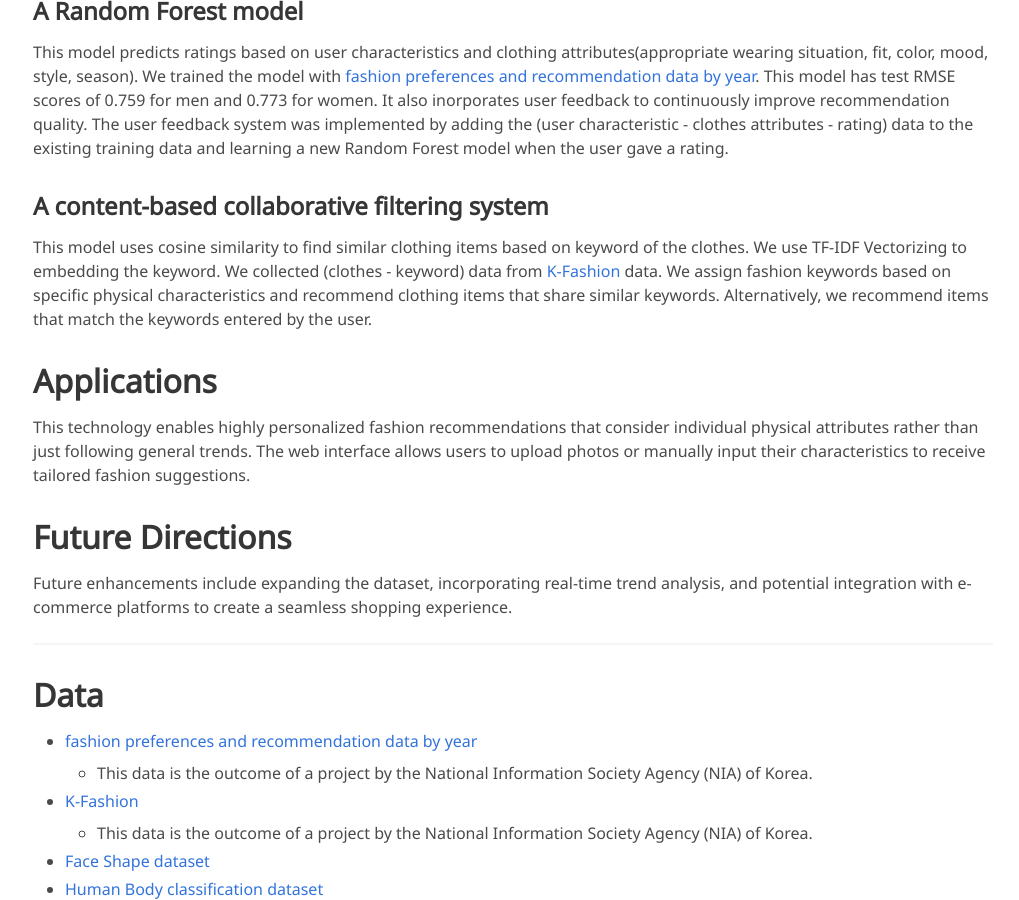
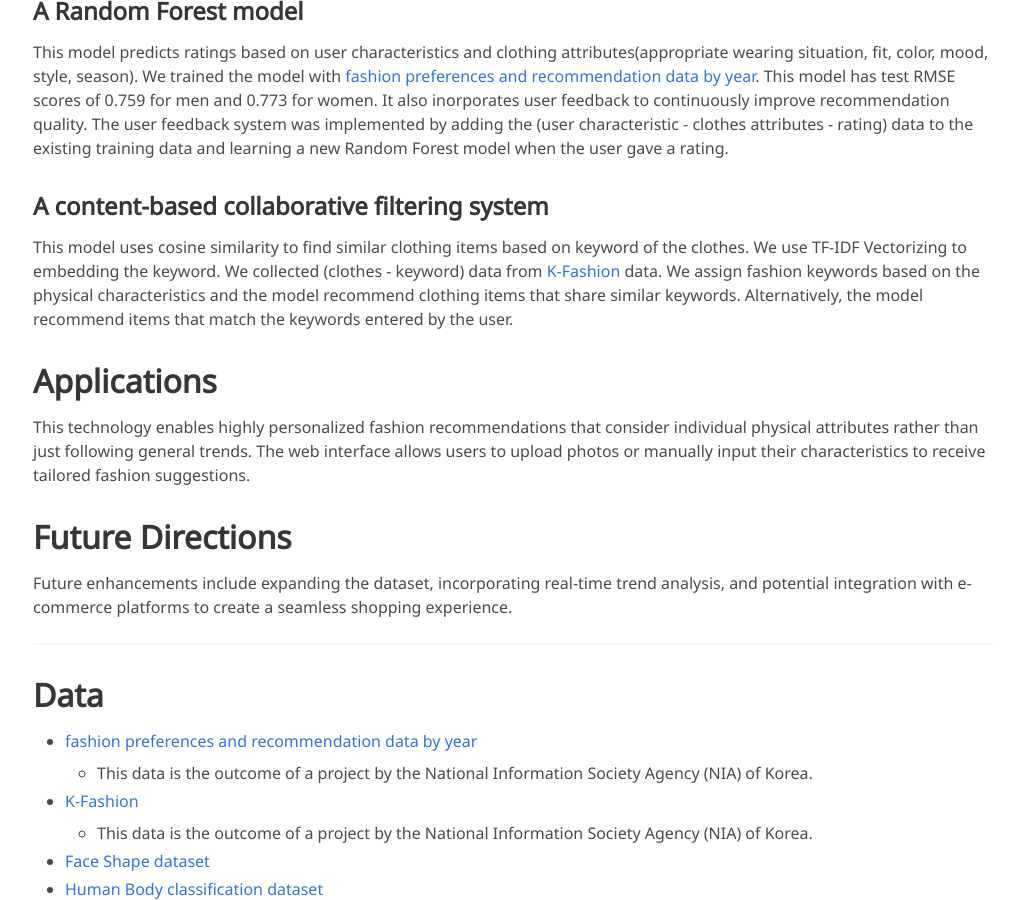
Before and after one commit to minchoCoin/capstone-team-24-page, a Jekyll site: the page built from index.md, in a window 1280 px wide and 900 px high, scrolled down 1838 px. Shown: the whole window, without its empty margins (127-1146 px from the left). Built offline with Jekyll 4.4.1, drawn with Linux system fonts in a browser that asks for light colours; some web fonts are replaced.

Commit message:
Update index.md

```diff
--- a/index.md
+++ b/index.md
@@ -42,7 +42,7 @@ Two approaches were implemented:
 This model predicts ratings based on user characteristics and clothing attributes(appropriate wearing situation, fit, color, mood, style, season). We trained the model with [fashion preferences and recommendation data by year](https://aihub.or.kr/aihubdata/data/view.do?dataSetSn=71446). This model has test RMSE scores of 0.759 for men and 0.773 for women. It also inorporates user feedback to continuously improve recommendation quality. The user feedback system was implemented by adding the  (user characteristic - clothes attributes - rating) data to the existing training data and learning a new Random Forest model when the user gave a rating.
 
 ### A content-based collaborative filtering system
-This model uses cosine similarity to find similar clothing items based on keyword of the clothes. We use TF-IDF Vectorizing to embedding the keyword. We collected (clothes - keyword) data from [K-Fashion](https://www.aihub.or.kr/aihubdata/data/view.do?currMenu=115&topMenu=100&aihubDataSe=data&dataSetSn=51) data. We assign fashion keywords based on specific physical characteristics and recommend clothing items that share similar keywords. Alternatively, we recommend items that match the keywords entered by the user.
+This model uses cosine similarity to find similar clothing items based on keyword of the clothes. We use TF-IDF Vectorizing to embedding the keyword. We collected (clothes - keyword) data from [K-Fashion](https://www.aihub.or.kr/aihubdata/data/view.do?currMenu=115&topMenu=100&aihubDataSe=data&dataSetSn=51) data. We assign fashion keywords based on the physical characteristics and the model recommend clothing items that share similar keywords. Alternatively, the model recommend items that match the keywords entered by the user.
 
 
 # Applications
```
